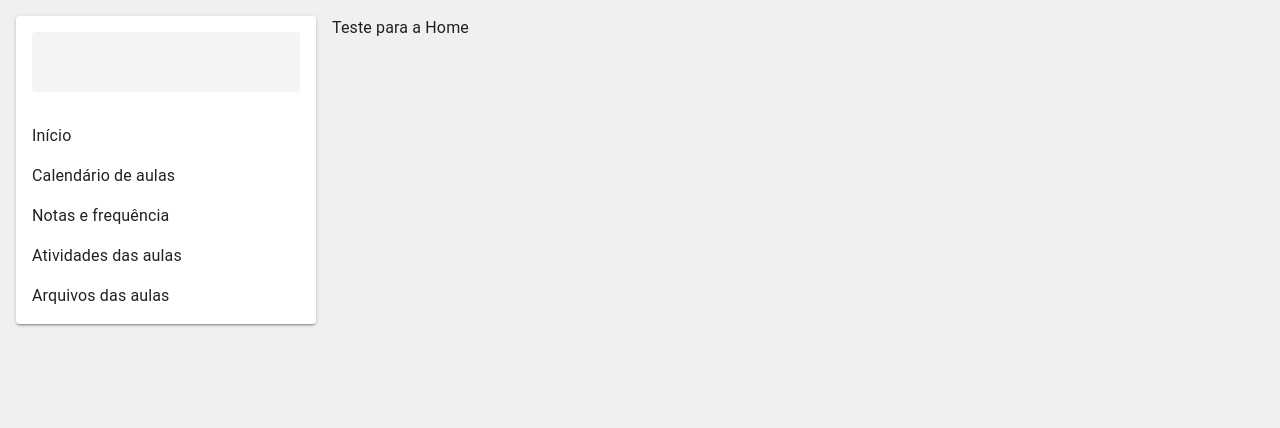
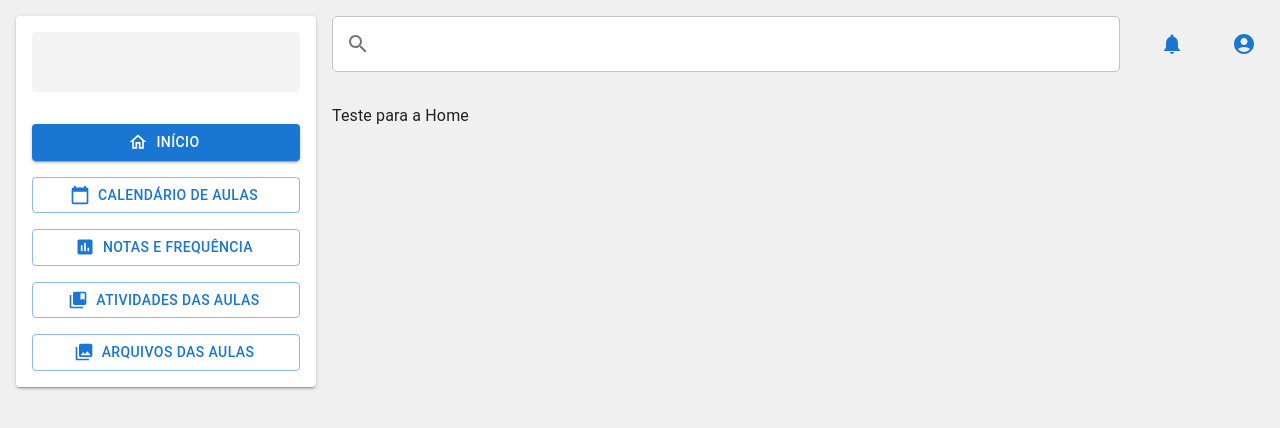
Before and after one commit to DemetriusHR/Study-App, a React (Create React App) app: page / in a window 1280 px wide. Shown: the top 428 px of the page. Built offline with nearby package versions, Linux system fonts and the light colour scheme.

Commit message:
Atualizações

```diff
--- a/package.json
+++ b/package.json
@@ -5,6 +5,7 @@
   "dependencies": {
     "@emotion/react": "^11.10.6",
     "@emotion/styled": "^11.10.6",
+    "@mui/icons-material": "^5.11.16",
     "@mui/material": "^5.12.1",
     "@testing-library/jest-dom": "^5.16.5",
     "@testing-library/react": "^13.4.0",
--- a/src/Components/Header/index.tsx
+++ b/src/Components/Header/index.tsx
@@ -1,22 +1,33 @@
 import React from 'react';
-import Paper from '@mui/material/Paper';
-import Skeleton from '@mui/material/Skeleton';
 import Stack from '@mui/material/Stack';
-import Typography from '@mui/material/Typography';
+import InputAdornment from '@mui/material/InputAdornment';
+import TextField from '@mui/material/TextField';
+import Search from '@mui/icons-material/Search';
+import IconButton from '@mui/material/IconButton';
+import Notifications from '@mui/icons-material/Notifications';
+import AccountCircleIcon from '@mui/icons-material/AccountCircle';
 
 const Header = () => (
-  <Paper elevation={2}>
-    <Stack spacing={4} p={2}>
-      <Skeleton variant="rounded" height={60} />
-      <Stack spacing={2}>
-        <Typography>Início</Typography>
-        <Typography>Calendário de aulas</Typography>
-        <Typography>Notas e frequência</Typography>
-        <Typography>Atividades das aulas</Typography>
-        <Typography>Arquivos das aulas</Typography>
-      </Stack>
-    </Stack>
-  </Paper>
+  <Stack spacing={4} direction="row" alignItems="center">
+    <TextField
+      id="input-search"
+      InputProps={{
+        startAdornment: (
+          <InputAdornment position="start">
+            <Search />
+          </InputAdornment>
+        ),
+      }}
+      variant="outlined"
+      fullWidth
+    />
+    <IconButton color="primary">
+      <Notifications />
+    </IconButton>
+    <IconButton color="primary">
+      <AccountCircleIcon />
+    </IconButton>
+  </Stack>
 );
 
 export default Header;
--- a/src/Components/Layout/index.tsx
+++ b/src/Components/Layout/index.tsx
@@ -1,16 +1,21 @@
 import React from 'react';
 import Grid from '@mui/material/Grid';
+import Stack from '@mui/material/Stack';
 import { Outlet } from 'react-router-dom';
 
 import Header from '../Header';
+import Navigation from '../Navigation';
 
 const Layout = () => (
   <Grid container spacing={2} p={2}>
     <Grid item xs={3}>
-      <Header />
+      <Navigation />
     </Grid>
     <Grid item xs={9}>
-      <Outlet />
+      <Stack spacing={4}>
+        <Header />
+        <Outlet />
+      </Stack>
     </Grid>
   </Grid>
 );
--- /dev/null
+++ b/src/Components/Navigation/ButtonNav/index.tsx
@@ -0,0 +1,55 @@
+import React, { useCallback, useMemo } from 'react';
+import Button from '@mui/material/Button';
+import { useLocation, useNavigate } from 'react-router-dom';
+
+type ButtonNavProps = {
+  route: string;
+  iconActived: React.ReactElement;
+  iconDefault: React.ReactElement;
+  children?: React.ReactElement | string;
+};
+
+type PropsButtonType = {
+  variant: 'contained' | 'outlined';
+  startIcon: React.ReactElement;
+};
+
+const ButtonNav = ({
+  route,
+  iconActived,
+  iconDefault,
+  children,
+}: ButtonNavProps) => {
+  const location = useLocation();
+  const navigate = useNavigate();
+
+  const propsButton: PropsButtonType = useMemo(() => {
+    if (route === location.pathname) {
+      return {
+        variant: 'contained',
+        startIcon: iconActived,
+      };
+    }
+
+    return {
+      variant: 'outlined',
+      startIcon: iconDefault,
+    };
+  }, [location, route, iconActived, iconDefault]);
+
+  const handleToRoute = useCallback(() => {
+    navigate(route);
+  }, [route, navigate]);
+
+  return (
+    <Button
+      variant={propsButton.variant}
+      startIcon={propsButton.startIcon}
+      onClick={handleToRoute}
+    >
+      {children}
+    </Button>
+  );
+};
+
+export default ButtonNav;
--- /dev/null
+++ b/src/Components/Navigation/index.tsx
@@ -0,0 +1,63 @@
+import React from 'react';
+import Paper from '@mui/material/Paper';
+import Skeleton from '@mui/material/Skeleton';
+import Stack from '@mui/material/Stack';
+import Home from '@mui/icons-material/Home';
+import HomeOutlined from '@mui/icons-material/HomeOutlined';
+import CalendarToday from '@mui/icons-material/CalendarToday';
+import CalendarTodayOutlined from '@mui/icons-material/CalendarTodayOutlined';
+import Assessment from '@mui/icons-material/Assessment';
+import AssessmentOutlined from '@mui/icons-material/AssessmentOutlined';
+import CollectionsBookmark from '@mui/icons-material/CollectionsBookmark';
+import CollectionsBookmarkOutlined from '@mui/icons-material/CollectionsBookmarkOutlined';
+import Collections from '@mui/icons-material/Collections';
+import CollectionsOutlined from '@mui/icons-material/CollectionsOutlined';
+
+import ButtonNav from './ButtonNav';
+
+const Navigation = () => (
+  <Paper elevation={2}>
+    <Stack spacing={4} p={2}>
+      <Skeleton variant="rounded" height={60} />
+      <Stack spacing={2}>
+        <ButtonNav
+          route="/"
+          iconDefault={<Home />}
+          iconActived={<HomeOutlined />}
+        >
+          Início
+        </ButtonNav>
+        <ButtonNav
+          route="/calendario-aulas"
+          iconDefault={<CalendarToday />}
+          iconActived={<CalendarTodayOutlined />}
+        >
+          Calendário de aulas
+        </ButtonNav>
+        <ButtonNav
+          route="/notas-frequencias"
+          iconDefault={<Assessment />}
+          iconActived={<AssessmentOutlined />}
+        >
+          Notas e frequência
+        </ButtonNav>
+        <ButtonNav
+          route="/atividades-aulas"
+          iconDefault={<CollectionsBookmark />}
+          iconActived={<CollectionsBookmarkOutlined />}
+        >
+          Atividades das aulas
+        </ButtonNav>
+        <ButtonNav
+          route="/arquivos-aulas"
+          iconDefault={<Collections />}
+          iconActived={<CollectionsOutlined />}
+        >
+          Arquivos das aulas
+        </ButtonNav>
+      </Stack>
+    </Stack>
+  </Paper>
+);
+
+export default Navigation;
--- a/src/Theme/index.ts
+++ b/src/Theme/index.ts
@@ -6,6 +6,15 @@ const theme = createTheme({
       default: '#F0F0F0',
     },
   },
+  components: {
+    MuiTextField: {
+      styleOverrides: {
+        root: {
+          background: '#fff',
+        },
+      },
+    },
+  },
 });
 
 export default theme;
```
Also changed, not shown: 2 other files (tests, documents, lock files or other folders).
